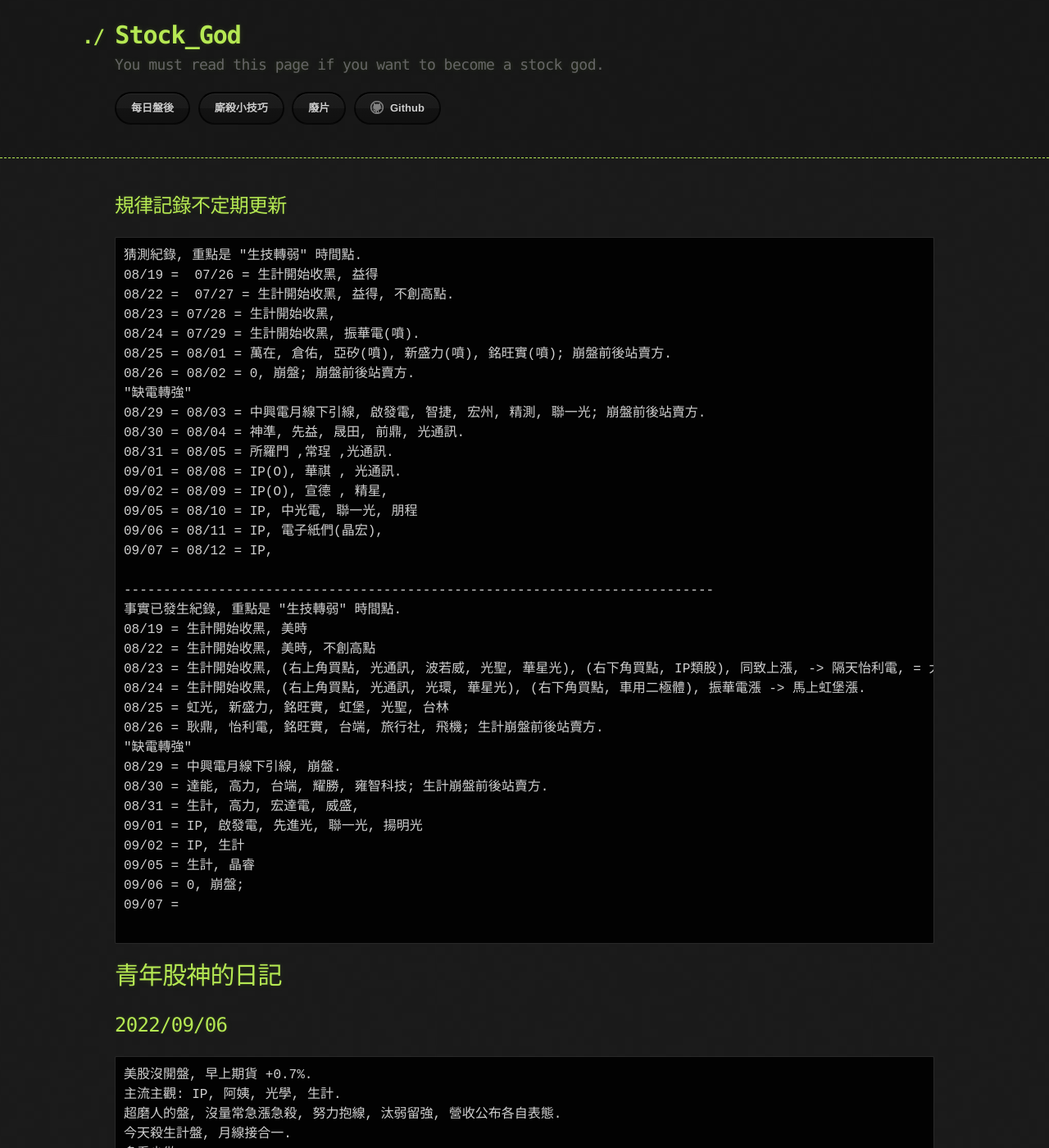
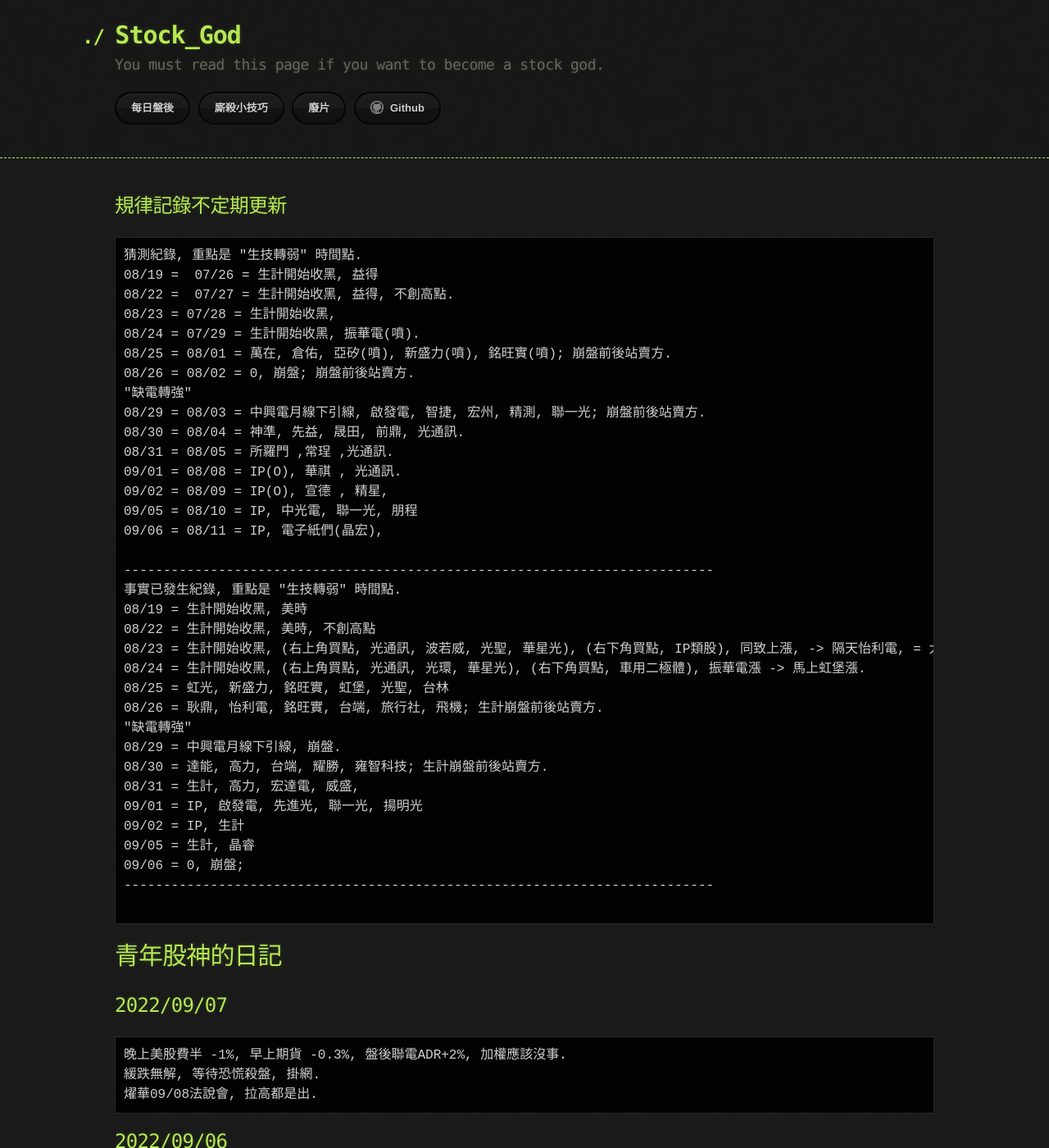
Before and after one commit to lepg5487/Stock_God, a Jekyll site: the page built from index.md, in a window 1280 px wide and 1400 px high. Shown: the whole window at 82% size. Built offline with Jekyll 4.4.1, drawn with Linux system fonts in a browser that asks for light colours; our own code applies the rules of GitHub Pages for plain Markdown files.

Commit message:
Update index.md

````diff
--- a/index.md
+++ b/index.md
@@ -19,7 +19,6 @@ layout: testlayouts
 09/02 = 08/09 = IP(O), 宣德 , 精星,
 09/05 = 08/10 = IP, 中光電, 聯一光, 朋程
 09/06 = 08/11 = IP, 電子紙們(晶宏),
-09/07 = 08/12 = IP,
 
 ---------------------------------------------------------------------------
 事實已發生紀錄, 重點是 "生技轉弱" 時間點.
@@ -37,11 +36,18 @@ layout: testlayouts
 09/02 = IP, 生計
 09/05 = 生計, 晶睿
 09/06 = 0, 崩盤;
-09/07 =
+---------------------------------------------------------------------------
 
 ```
 
 # 青年股神的日記
+
+## 2022/09/07
+```
+晚上美股費半 -1%, 早上期貨 -0.3%, 盤後聯電ADR+2%, 加權應該沒事.
+緩跌無解, 等待恐慌殺盤, 掛網.
+燿華09/08法說會, 拉高都是出.
+```
 
 ## 2022/09/06
 ```
````
